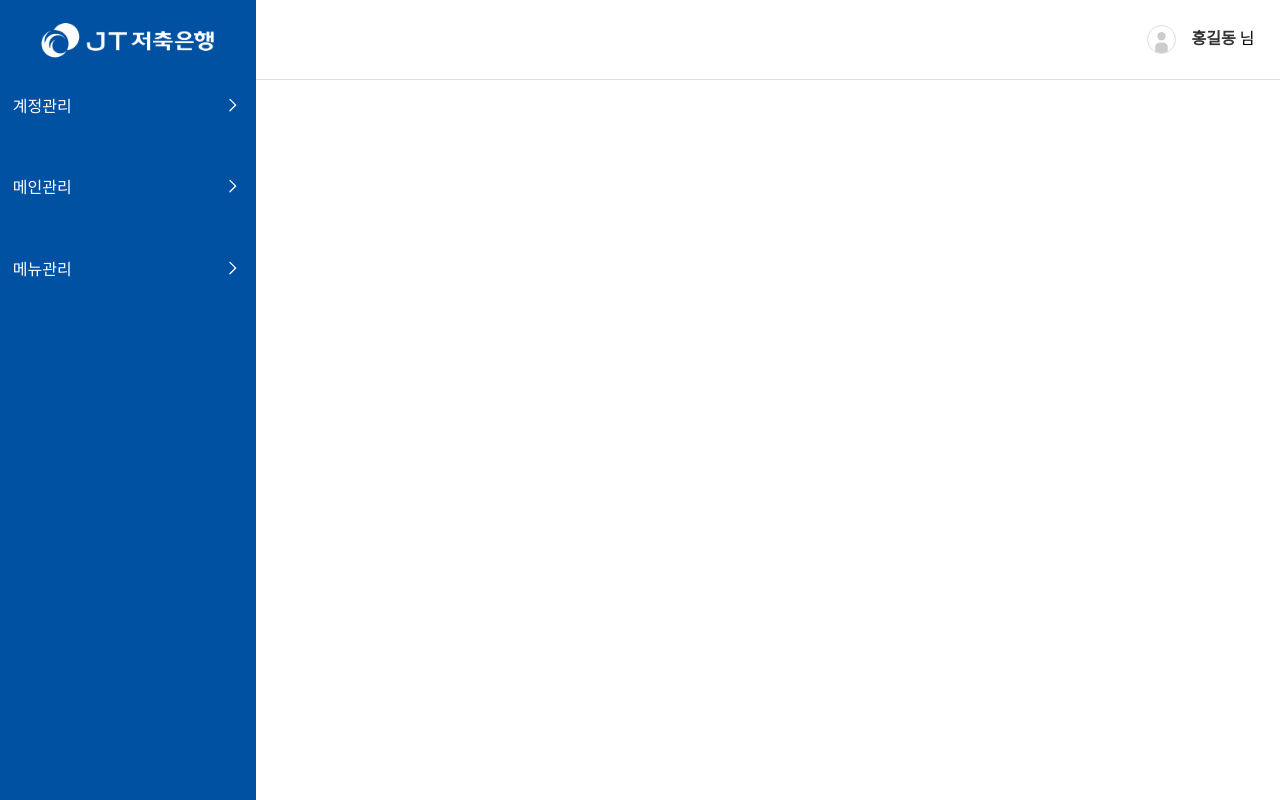
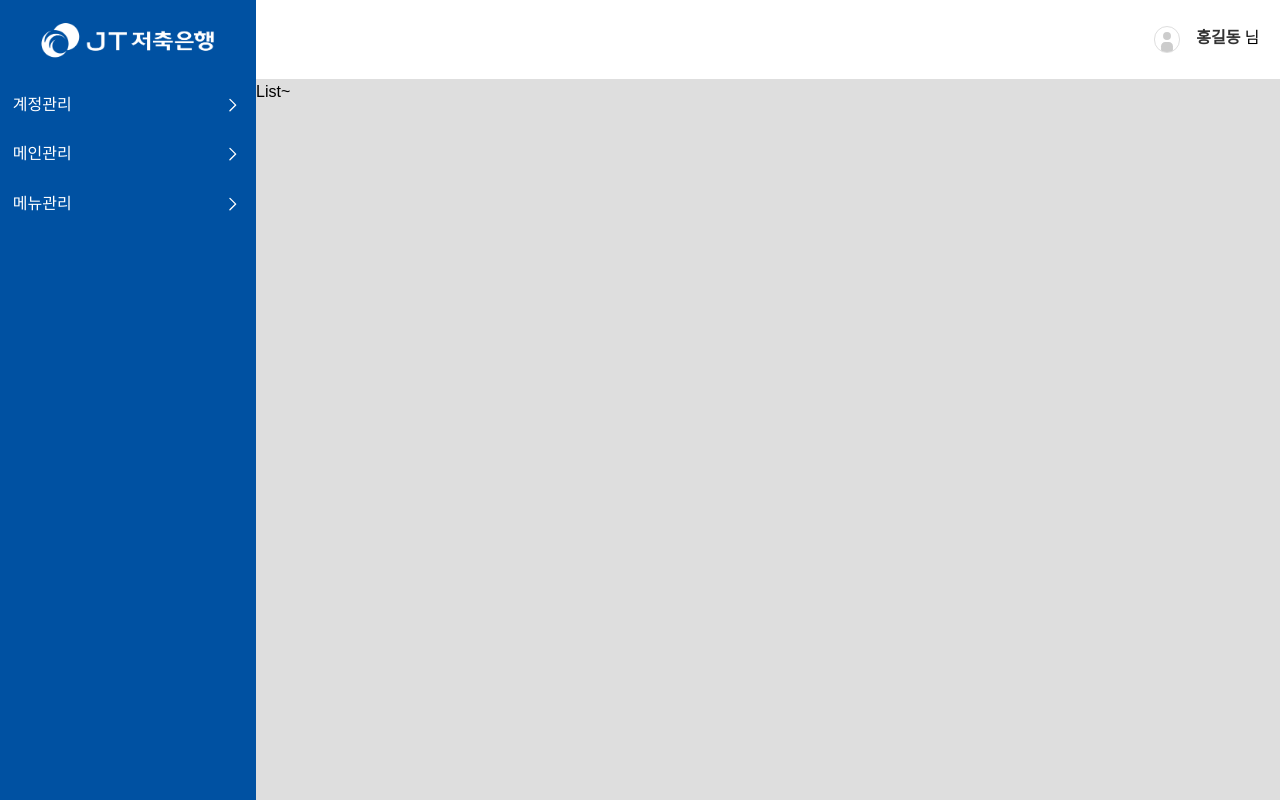
Before and after one commit to togatecomz01/JTAdmin_react, a React (Vite) app: page / in a window 1280 px wide. Built offline with nearby package versions, Linux system fonts and the light colour scheme.

Commit message:
reset css, router 설정, 레이아웃 그리드로 리팩토링 및 list 생성

```diff
--- a/src/App.tsx
+++ b/src/App.tsx
@@ -1,13 +1,7 @@
-import Header from "./common/layout/Header/Header";
-import LNB from "./common/layout/LNB/LNB";
+import Router from "./router/Router";
 
 function App() {
-  return (
-    <>
-      <Header />
-      <LNB />
-    </>
-  );
+  return <Router />;
 }
 
 export default App;
--- a/src/assets/styles/abstracts/_variables.scss
+++ b/src/assets/styles/abstracts/_variables.scss
@@ -4,3 +4,6 @@ $dark-color: #333;
 $primary-color: #0051a2;
 
 $border: 1px solid $bright-color;
+
+$header-height: 10%;
+$LNB-width: 20%;
--- a/src/assets/styles/base/_reset.scss
+++ b/src/assets/styles/base/_reset.scss
@@ -0,0 +1,33 @@
+/* 기본 브라우저 스타일 초기화 */
+*,
+*::before,
+*::after {
+  margin: 0;
+  padding: 0;
+  box-sizing: border-box;
+}
+
+html,
+body {
+  height: 100%;
+  font-family: sans-serif;
+  line-height: 1.5;
+  background: #fff;
+  color: #000;
+}
+
+a {
+  color: inherit;
+  text-decoration: none;
+}
+
+ul,
+ol {
+  list-style: none;
+}
+
+button {
+  background: none;
+  border: none;
+  cursor: pointer;
+}
--- a/src/assets/styles/main.scss
+++ b/src/assets/styles/main.scss
@@ -0,0 +1,2 @@
+@use "./base/reset";
+@use "./abstracts/variables";
--- a/src/common/layout/Header/Header.module.scss
+++ b/src/common/layout/Header/Header.module.scss
@@ -1,11 +1,8 @@
 @use "../../../assets/styles/abstracts/variables" as vars;
 
 .header {
-  position: fixed;
-  top: 0;
-  left: 0;
+  grid-area: header;
   width: 100%;
-  height: 10%;
   background: vars.$white-color;
   border-bottom: vars.$border;
 
--- a/src/common/layout/LNB/LNB.module.scss
+++ b/src/common/layout/LNB/LNB.module.scss
@@ -7,10 +7,7 @@
 }
 
 .Lnb {
-  position: fixed;
-  top: 0;
-  left: 0;
-  width: 20%;
+  grid-area: LNB;
   height: 100%;
   background: vars.$primary-color;
   color: vars.$white-color;
--- /dev/null
+++ b/src/common/layout/Layout.module.scss
@@ -0,0 +1,16 @@
+@use "../../assets/styles/abstracts/variables" as vars;
+
+.layout {
+  display: grid;
+  grid-template-columns: vars.$LNB-width 1fr;
+  grid-template-rows: vars.$header-height 1fr;
+  grid-template-areas:
+    "LNB header"
+    "LNB main";
+  height: 100vh;
+}
+
+.main {
+  grid-area: main;
+  background: vars.$bright-color;
+}
--- /dev/null
+++ b/src/common/layout/Layout.tsx
@@ -0,0 +1,16 @@
+import { Outlet } from "react-router-dom";
+import Header from "./Header/Header";
+import LNB from "./LNB/LNB";
+import styles from "./Layout.module.scss";
+
+export default function Layout() {
+  return (
+    <div className={styles.layout}>
+      <Header />
+      <LNB />
+      <main className={styles.main}>
+        <Outlet />
+      </main>
+    </div>
+  );
+}
--- /dev/null
+++ b/src/common/layout/List/List.module.scss
@@ -0,0 +1,4 @@
+@use "../../../assets/styles/abstracts/variables" as vars;
+
+.list {
+}
--- /dev/null
+++ b/src/common/layout/List/List.tsx
@@ -0,0 +1,7 @@
+import styles from "./List.module.scss";
+
+function List() {
+  return <div className={styles.list}>List~</div>;
+}
+
+export default List;
--- /dev/null
+++ b/src/router/Router.tsx
@@ -0,0 +1,17 @@
+import { BrowserRouter, Routes, Route } from "react-router-dom";
+import List from "../common/layout/List/List";
+import Layout from "../common/layout/Layout";
+
+const Router = () => {
+  return (
+    <BrowserRouter>
+      <Routes>
+        <Route element={<Layout />}>
+          <Route path="/" element={<List />} />
+        </Route>
+      </Routes>
+    </BrowserRouter>
+  );
+};
+
+export default Router;
```
